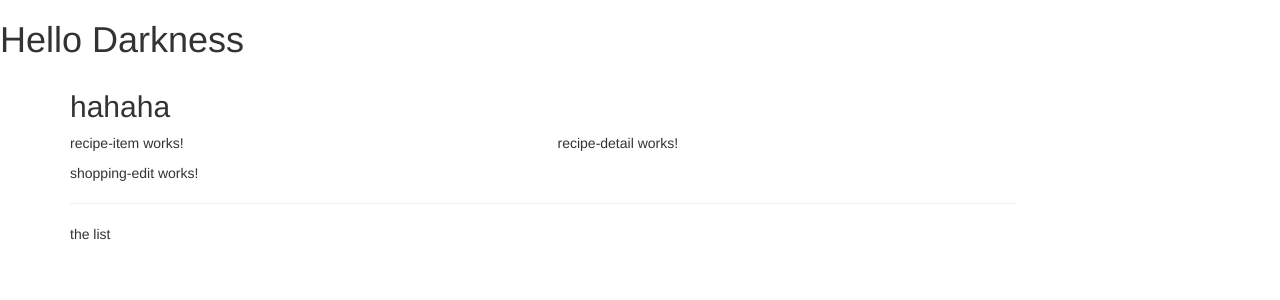
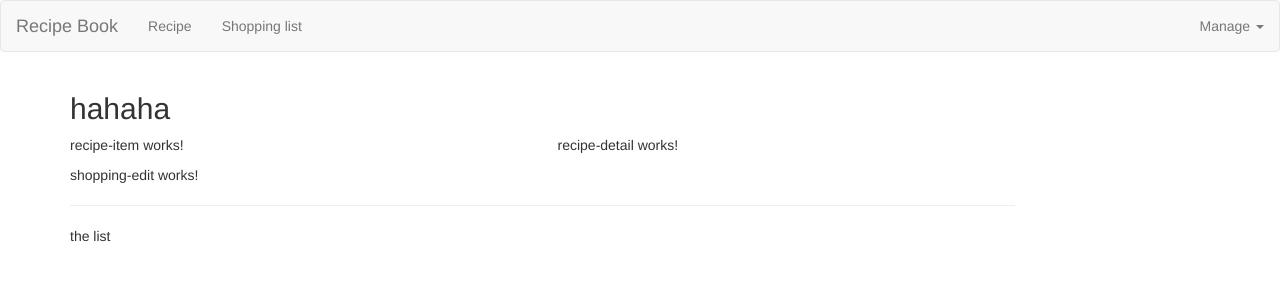
Before and after one commit to kaleb22/angular-recepies, an Angular app: page / in a window 1280 px wide. Shown: the top 300 px of the page. Built offline with nearby package versions, Linux system fonts and the light colour scheme.

Commit message:
feat: impl header

```diff
--- a/src/app/components/header/header.component.html
+++ b/src/app/components/header/header.component.html
@@ -1 +1,24 @@
-<h1>Hello Darkness</h1>
+<nav class="navbar navbar-default">
+  <div class="container-fluid">
+    <div class="navbar-header">
+      <a href="#" class="navbar-brand"> Recipe Book </a>
+    </div>
+
+    <div class="navbar-default">
+      <ul class="nav navbar-nav">
+        <li><a href="#">Recipe</a></li>
+        <li><a href="#">Shopping list</a></li>
+      </ul>
+
+      <ul class="nav navbar-nav navbar-right">
+        <li class="dropdown">
+          <a href="#" class="dropdown-toggle" role="button">Manage <span class="caret"></span></a>
+          <ul class="dropdown-menu">
+            <li><a href="#">Save data</a></li>
+            <li><a href="#">Fetch data</a></li>
+          </ul>
+        </li>
+      </ul>
+    </div>
+  </div>
+</nav>
```
